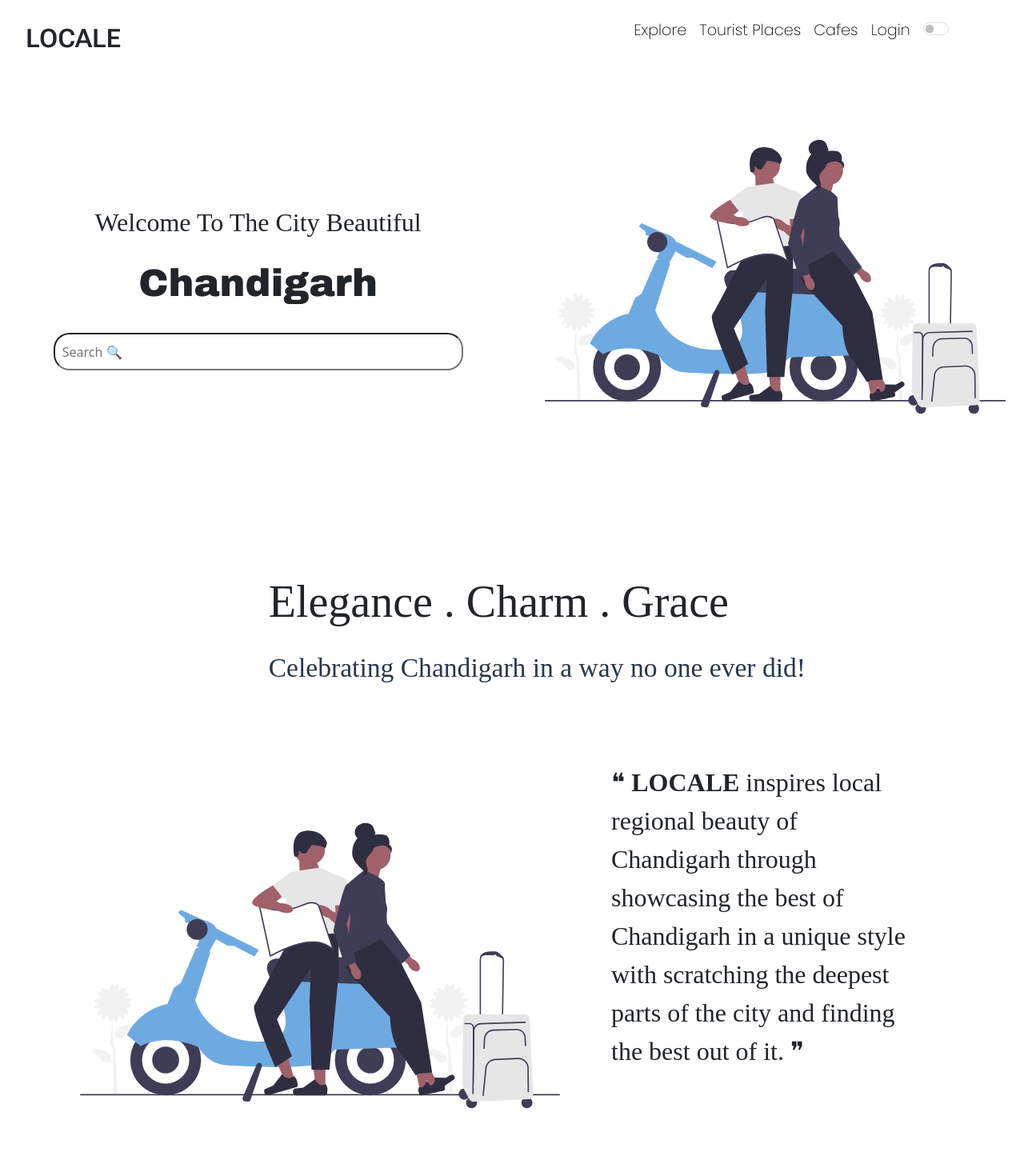
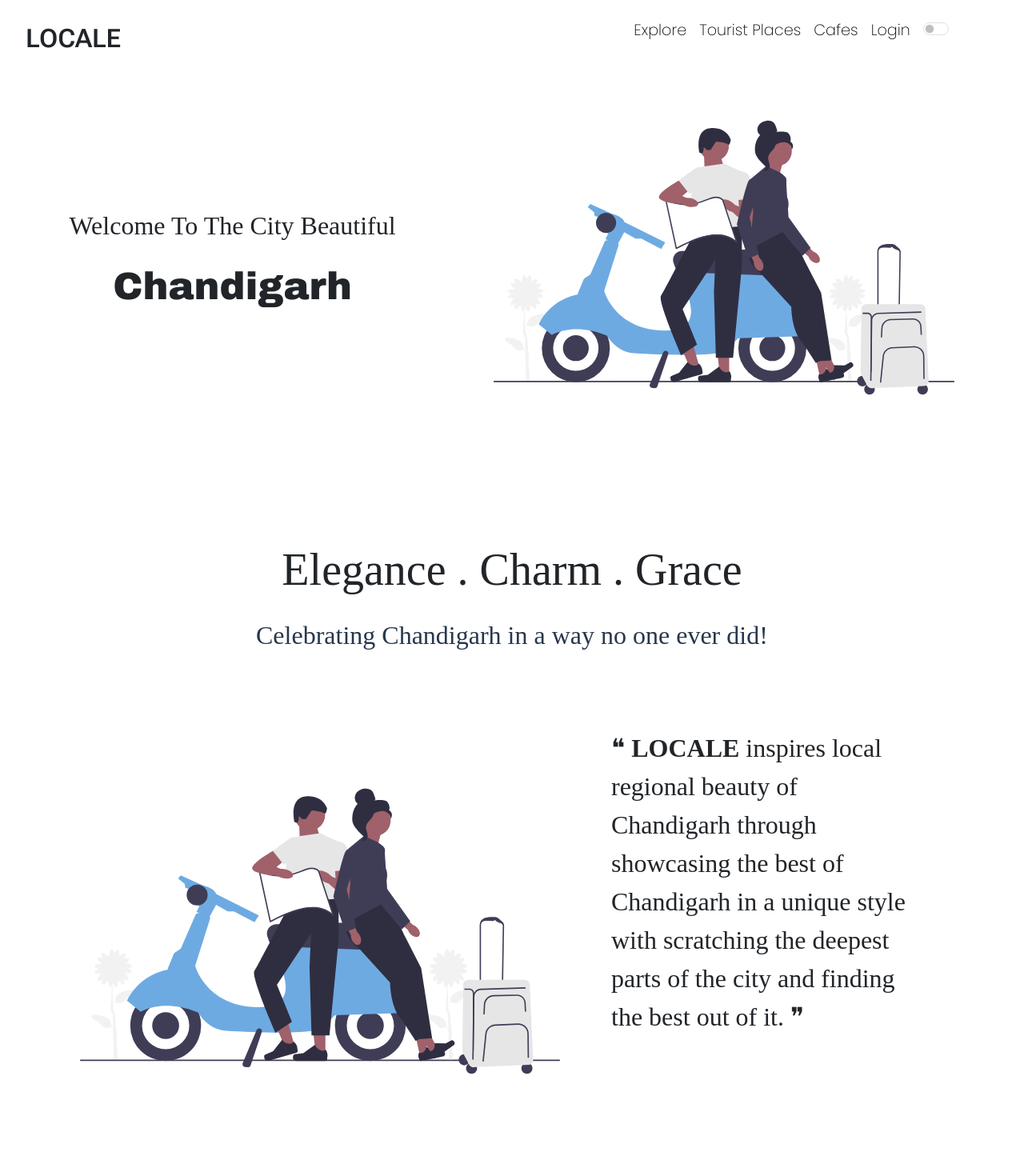
Before and after one commit to vivekk-tiwari/LOCALE, a React (Create React App) app: page / in a window 1280 px wide. Shown: the top 1470 px of the page at 80% size. Built offline with nearby package versions, Linux system fonts and the light colour scheme.

Commit message:
Update styles.css

```diff
--- a/public/styles.css
+++ b/public/styles.css
@@ -5,11 +5,12 @@ body{
 
 /*NAVBAR COMPONENT CSS */
 .Navbar_main{
-    margin-top: 3%;
+    padding-top:3vh;
     width:98vw;
     display: inline-flex;
     height:8vw;
     gap:30vw;
+
 }
 
 .Navbar_heading{
@@ -43,6 +44,7 @@ body{
     font-size: 2em;
     font-family: 'PT Serif', serif;
     text-align: center;
+    width:35vw;
 }
 
 #home_title1{
@@ -99,9 +101,11 @@ body{
 
 /* EXPLORE COMPONENT CSS */
 .explore_main{
-    margin-top: 20%;
+    margin-top: 18%;
     display:inline-flex;
     flex-direction: column;
+    margin-bottom:25%;
+    gap:10%;
 }
 #explore_img{
     margin-left: 12%;
@@ -120,25 +124,22 @@ body{
     margin-top: 80px;
     margin-bottom: 100px;
 }
-.explore_main{
-    margin-top: 20%;
-    /* height:100vh; */
-    /* width:98vw; */
-    margin-bottom:25%;
-    gap:10%;
-}
+
 #explore_title{
     /* height: 5.8vh;
     width:80%; */
     font-size: 3.5em;
     font-family: 'PT Serif', serif;
+    text-align: center;
 }
 .explore_heading{
     width:100%;
     margin-left:50%;
+    display: flex;
+    flex-direction: column;
 }
 #explore_title_2{
-    font-size:2.1em;
+    font-size:2em;
     /* width: 110%; */
     /* margin-top: 7%;  */
     font-family: 'PT Serif', serif;
--- a/src/components/Home.jsx
+++ b/src/components/Home.jsx
@@ -1,5 +1,5 @@
 import React from 'react';
-import Search from './Search';
+// import Search from './Search';
 
 function Home(){
     return (
@@ -7,7 +7,7 @@ function Home(){
             <div className="home_heading">
                 <p id='home_title'>Welcome To The City Beautiful</p>
                 <p id='home_title1'>Chandigarh</p>
-                <Search id='home_search'/>
+                {/* <Search id='home_search'/> */}
             </div>
 
             <div className="home_image">
```
